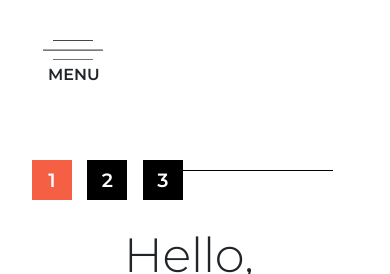
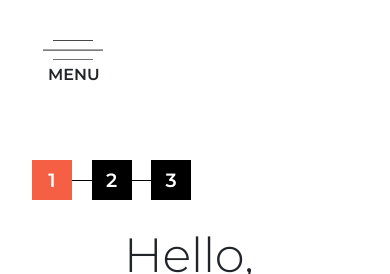
Before and after one commit to auspham/portfolio_v1, a plain HTML site: page index.html in a window 390 px wide. Shown: the top 274 px of the page. Drawn offline with nearby package versions, Linux system fonts and the light colour scheme.

Commit message:
fix firefox + chrome mobile

```diff
--- a/dist/css/responsive.css
+++ b/dist/css/responsive.css
@@ -659,6 +659,7 @@
         right: inherit!important;
         margin: 2em auto;
         width: fit-content;
+        display: block;
     }
     section.third .wrapper div.page-switcher button.page:not(:last-child) {
         margin-bottom: 0;
--- a/dist/css/section.css
+++ b/dist/css/section.css
@@ -251,7 +251,7 @@ section.third .wrapper{
 section.third .wrapper .page-switcher{
     position: relative;
     transform: translate(100%,10vh);
-    height: fit-content;
+    height: 300px;
     display: -webkit-inline-box;
     -webkit-box-pack: center;
     -webkit-box-align: center;
```
